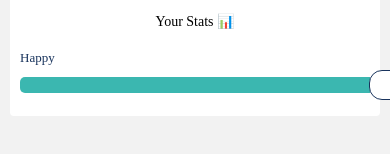
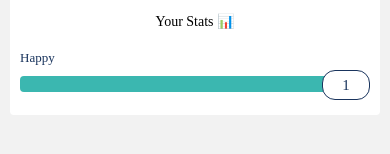
Before and after one commit to kkoscielniak/moody-tracker, a React Native app: screen /Home in a window 390 px wide. Shown: the part 258-412 px from the top of the page. Built offline with nearby package versions, Linux system fonts and the light colour scheme.

Commit message:
feat!: [StatBar] Add spacer

```diff
--- a/src/components/Stats/Stat/StatBar/StatBar.tsx
+++ b/src/components/Stats/Stat/StatBar/StatBar.tsx
@@ -36,6 +36,7 @@ const StatBar: FC<Props> = ({ entries, largestGroupLength }) => {
         {entriesByMoodLevel[5]?.map(() => (
           <StatBarChunk moodLevel={5} />
         ))}
+        <View style={styles.spacer} />
       </View>
       <View style={styles.box}>
         <Text style={styles.boxText}>{entries.length}</Text>
--- a/src/components/Stats/Stat/StatBar/getStyles.ts
+++ b/src/components/Stats/Stat/StatBar/getStyles.ts
@@ -21,8 +21,8 @@ export default ({ entriesLength, largestGroupLength }: Props) => {
       overflow: 'hidden',
       height: 16,
       borderTopLeftRadius: 5,
-      borderTopRightRadius: 0,
-      borderBottomRightRadius: 0,
+      borderTopRightRadius: 10,
+      borderBottomRightRadius: 10,
       borderBottomLeftRadius: 5,
       marginBottom: 13,
       display: 'flex',
@@ -36,11 +36,10 @@ export default ({ entriesLength, largestGroupLength }: Props) => {
       borderRadius: 13,
       justifyContent: 'center',
       alignItems: 'center',
-      position: 'relative',
+      position: 'absolute',
       backgroundColor: colors.white,
       top: -6,
-      left: -1,
-      // right:
+      right: 0,
     },
     boxText: {
       fontFamily: 'Montserrat-SemiBold',
@@ -48,5 +47,8 @@ export default ({ entriesLength, largestGroupLength }: Props) => {
       lineHeight: 18,
       color: colors.fontBlue,
     },
+    spacer: {
+      width: 45,
+    },
   });
 };
```
